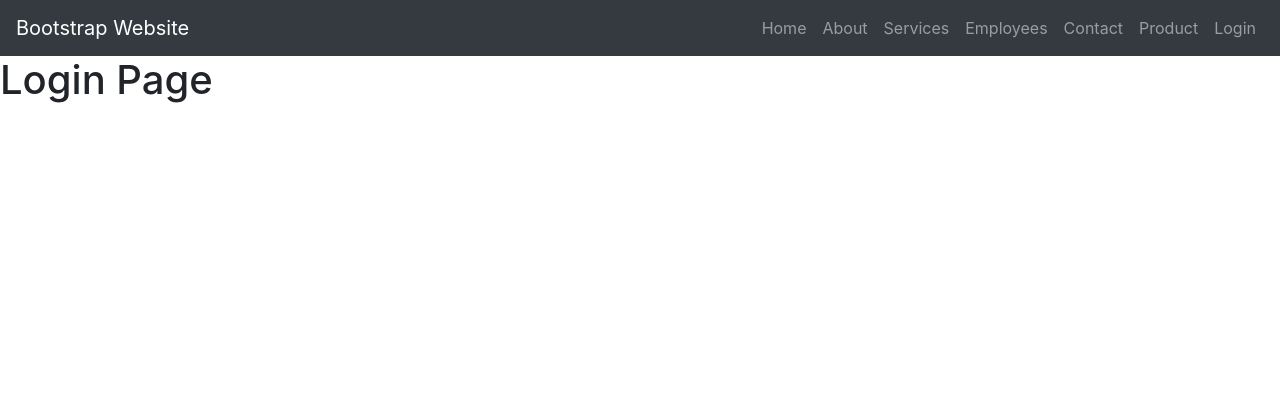
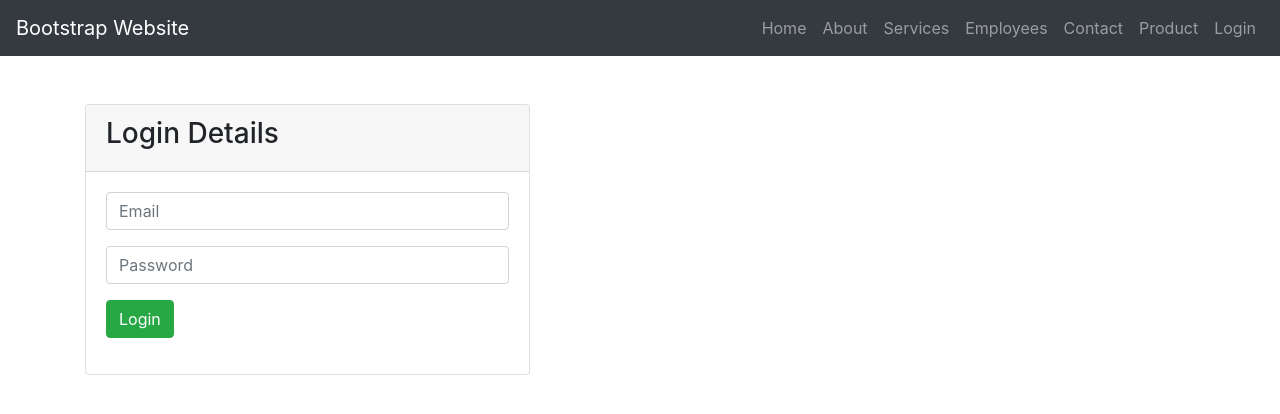
Before and after one commit to narasimhareddyprostack/web44, a plain HTML site: page login.html in a window 1280 px wide. Drawn offline with Linux system fonts and the light colour scheme.

Commit message:
login page

```diff
--- a/login.html
+++ b/login.html
@@ -20,8 +20,28 @@
             </ul>
         </div>
     </nav>
-    <div>
-        <h1>Login Page</h1>
+
+    <div class="container mt-5">
+        <div class="row">
+            <div class="col-5">
+                <div class="card">
+                    <div class="card-header">
+                        <h3>Login Details</h3>
+                    </div>
+                    <div class="card-body">
+                        <form action="">
+                            <div class="form-group">
+                                <input type="text" class="form-control" placeholder="Email" />
+                            </div>
+                            <div class="form-group">
+                                <input type="password" class="form-control" placeholder="Password" />
+                            </div>
+                            <input type="submit" class="btn  btn-success" value="Login" />
+                        </form>
+                    </div>
+                </div>
+            </div>
+        </div>
     </div>
 </body>
 
```
